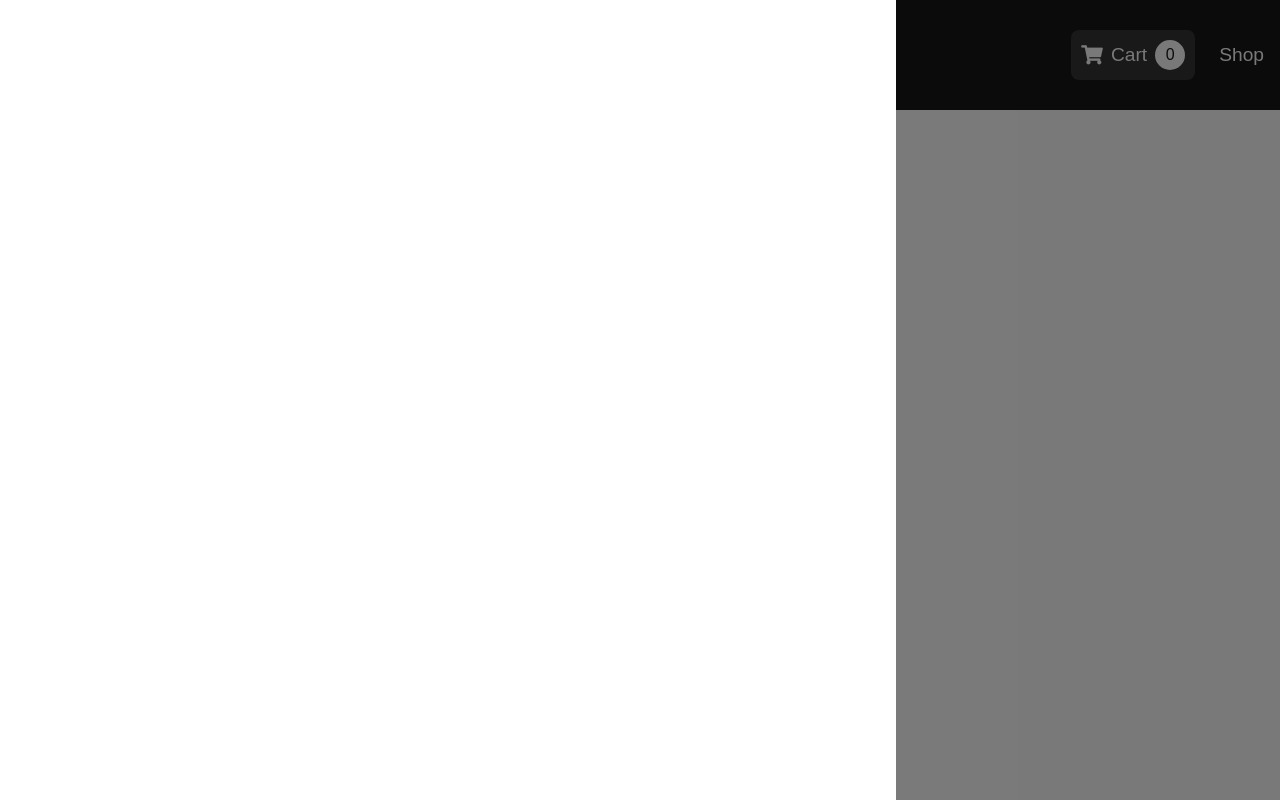
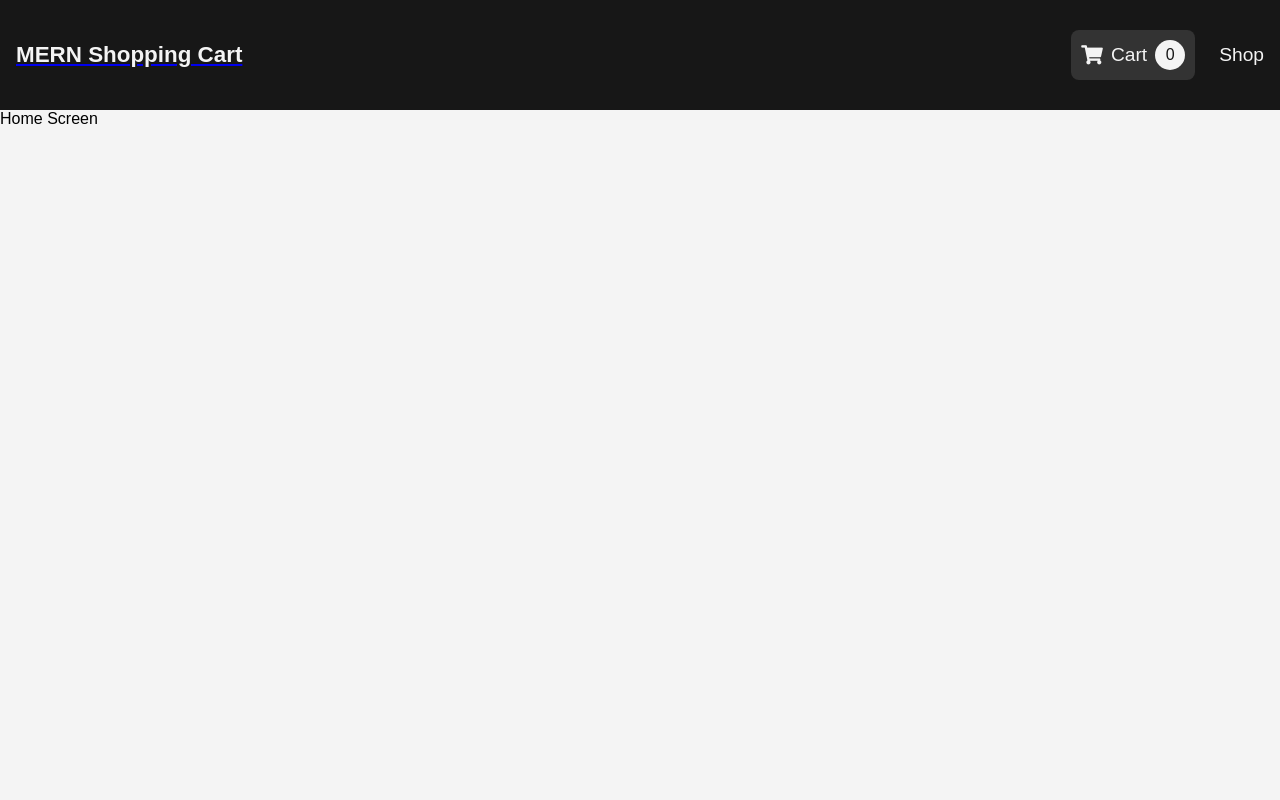
Before and after one commit to BrandonCzaja/YT-MERN-ECOMMERCE-CART-CLIENT, a React (Create React App) app: page / in a window 1280 px wide. Built offline with nearby package versions, Linux system fonts and the light colour scheme.

Commit message:
Added SideDrawer logic and css for smooth transition

```diff
--- a/src/App.js
+++ b/src/App.js
@@ -18,8 +18,8 @@ function App() {
 	return (
 		<Router>
 			<Navbar />
-			<SideDrawer />
-			<Backdrop />
+			<SideDrawer show={sideToggle} />
+			<Backdrop show={sideToggle} />
 			<main>
 				<Switch>
 					<Route exact path="/" component={Home} />
--- a/src/Components/Backdrop.jsx
+++ b/src/Components/Backdrop.jsx
@@ -1,7 +1,7 @@
 import "../styles/backdrop.css";
 
-const Backdrop = () => {
-	return <div className="backdrop"></div>;
+const Backdrop = ({ show }) => {
+	return show && <div className="backdrop"></div>;
 };
 
 export default Backdrop;
--- a/src/Components/SideDrawer.jsx
+++ b/src/Components/SideDrawer.jsx
@@ -1,7 +1,13 @@
 import "../styles/sideDrawer.css";
 
-const SideDrawer = () => {
-	return <div className="sideDrawer"></div>;
+const SideDrawer = ({ show }) => {
+	// Dynamic Styling
+	const sideDrawerClass = ["sideDrawer"]; // Set the className to an array
+	if (show) {
+		sideDrawerClass.push("show"); // push style of "show" onto the class styling
+	}
+
+	return <div className={sideDrawerClass.join(" ")}></div>;
 };
 
 export default SideDrawer;
--- a/src/styles/sideDrawer.css
+++ b/src/styles/sideDrawer.css
@@ -6,4 +6,10 @@
 	top: 0;
 	left: 0;
 	z-index: 200;
+	transform: translateX(-100%);
+	transition: all 0.3s ease-out;
 }
+
+.sideDrawer.show {
+	transform: translateX(0);
+}
```
